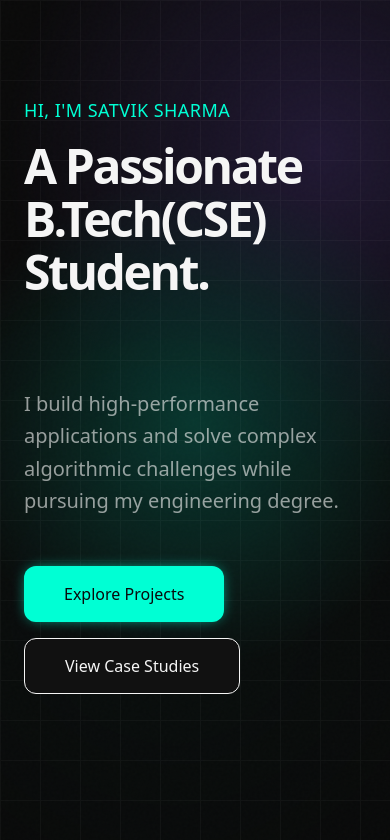
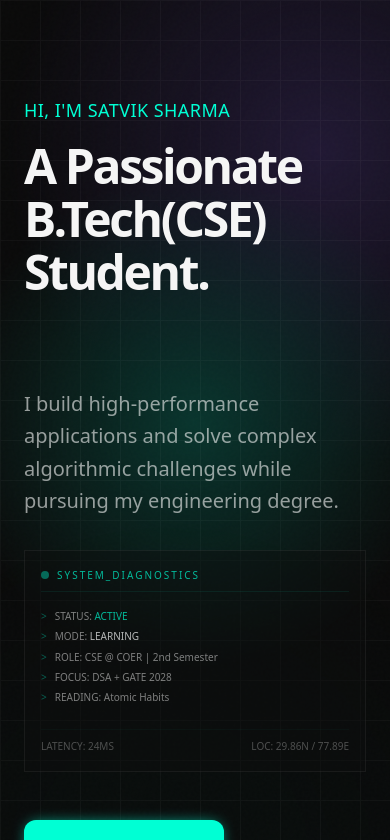
Before and after one commit to Satvik2Sharma/My-Portfolio, a Next.js app: page / in a window 390 px wide. Shown: the top 840 px of the page. Built offline with nearby package versions, Linux system fonts and the light colour scheme.

Commit message:
feat(ui): optimize HUDPanel for mobile viewports and disable 3D tilt on touch

```diff
--- a/components/ui/HUDPanel.tsx
+++ b/components/ui/HUDPanel.tsx
@@ -19,6 +19,7 @@ export const HUDPanel = () => {
     setMounted(true);
     const handleMouseMove = (e: MouseEvent) => {
       const { clientX, clientY } = e;
+      if (window.matchMedia("(pointer: coarse)").matches) return;
       const moveX = clientX - window.innerWidth / 2;
       const moveY = clientY - window.innerHeight / 2;
       x.set(moveX);
@@ -41,9 +42,9 @@ export const HUDPanel = () => {
       initial={{ opacity: 0, x: 20, y: -20 }}
       animate={{ opacity: 0.7, x: 0, y: 0 }}
       transition={{ duration: 1, delay: 0.5 }}
-      className="hidden lg:block absolute top-10 right-10 z-20"
+      className="block relative w-full md:absolute md:top-10 md:right-10 md:w-auto z-20 mb-8 md:mb-0"
     >
-      <div className="glass p-6 font-mono text-[11px] leading-relaxed border-accent/20 animate-flicker min-w-[280px]">
+      <div className="glass p-4 md:p-6 font-mono text-[10px] md:text-[11px] leading-relaxed border-accent/20 animate-flicker min-w-[280px]">
         <div className="flex items-center gap-2 mb-4 border-b border-accent/10 pb-2">
           <div className="w-2 h-2 rounded-full bg-accent animate-pulse" />
           <span className="text-accent tracking-[0.2em]">SYSTEM_DIAGNOSTICS</span>
```
